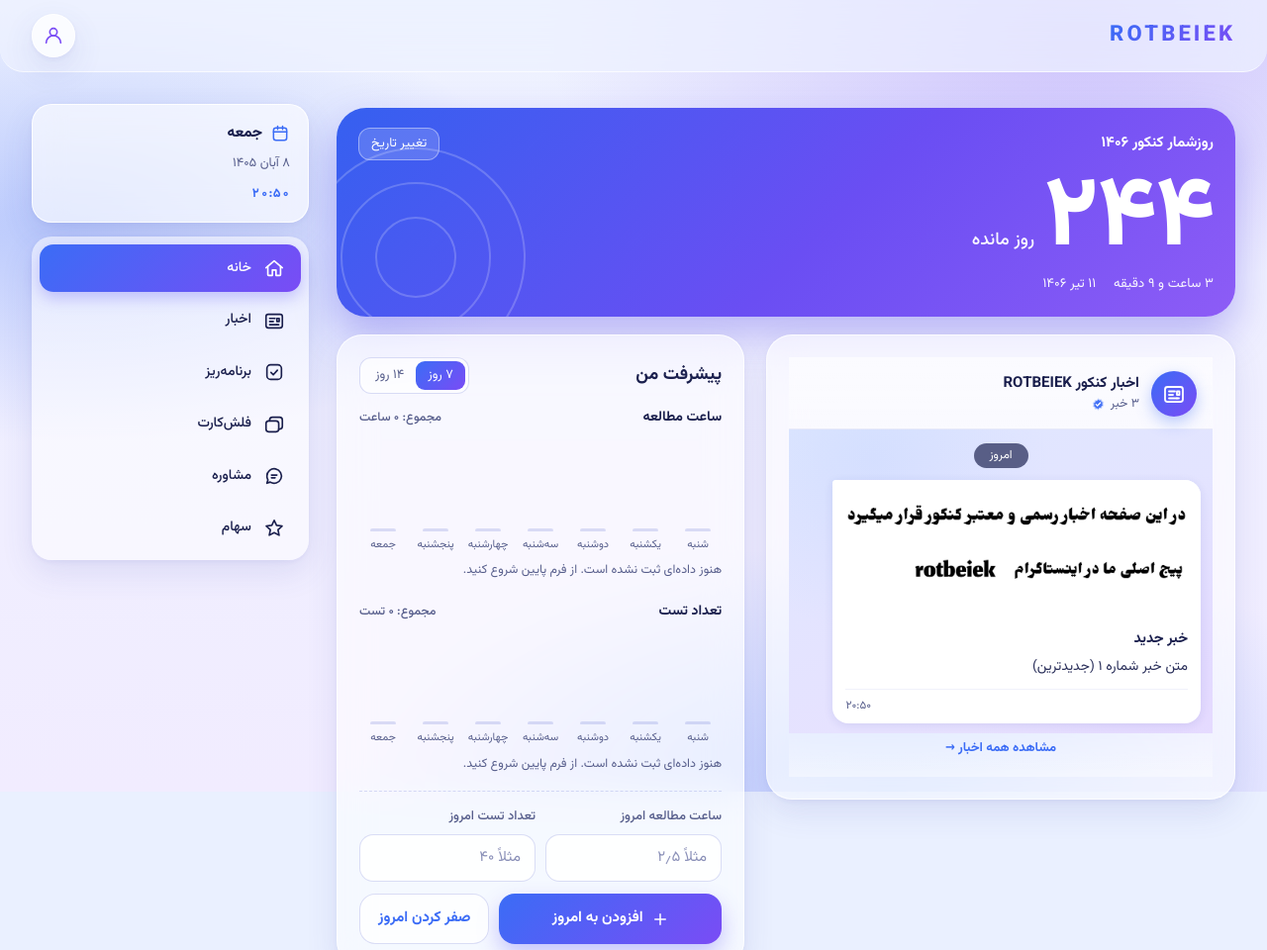
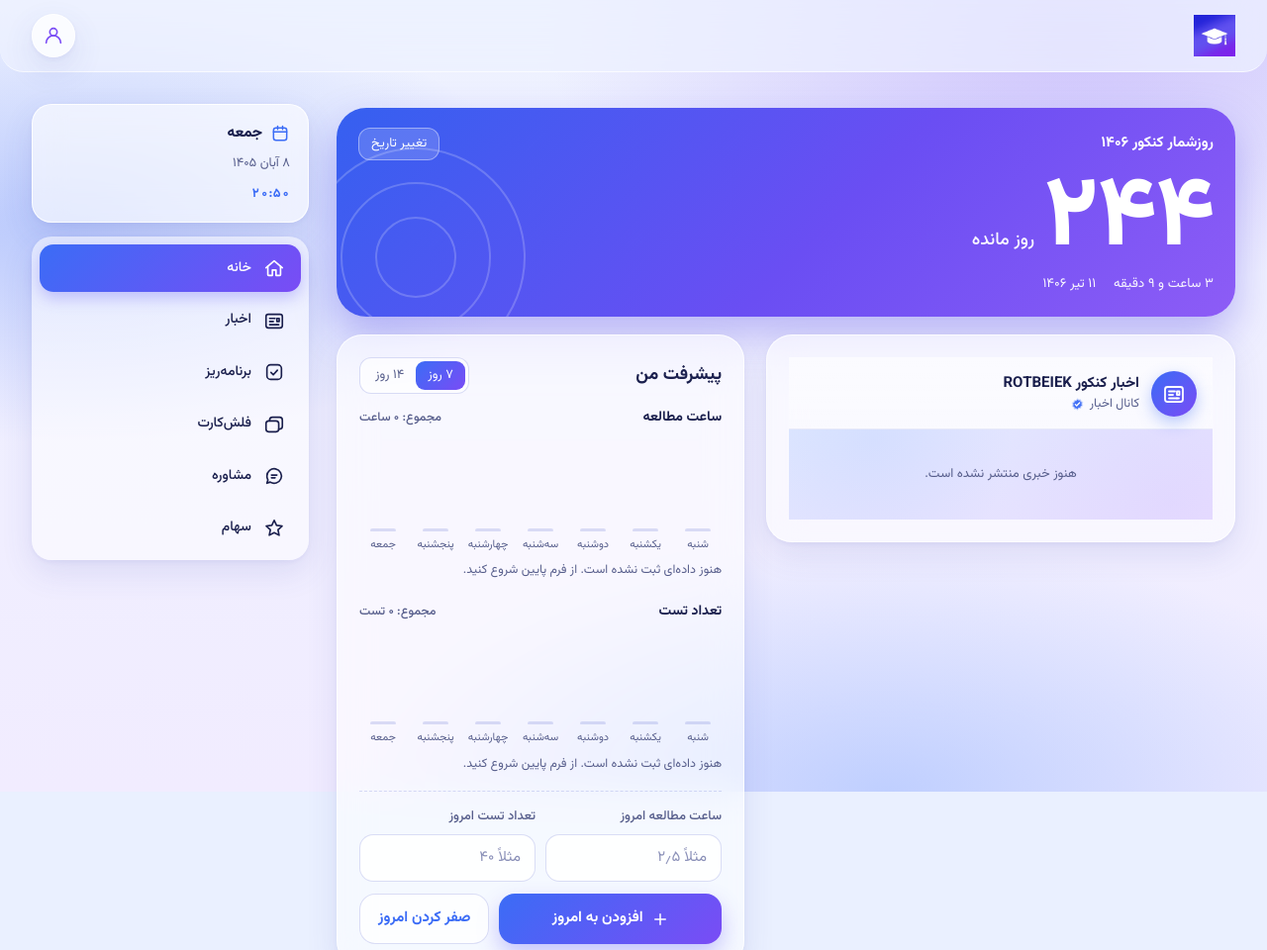
Before and after one commit to emthani/rotbeiek, a plain HTML site: page index.html in a window 1280 px wide. Shown: the top 960 px of the page at 99% size. Drawn offline with Linux system fonts and the light colour scheme.

Commit message:
Update index.html

```diff
--- a/index.html
+++ b/index.html
@@ -10,8 +10,8 @@
 <meta name="apple-mobile-web-app-title" content="ROTBEIEK">
 <meta name="application-name" content="ROTBEIEK">
 <title>ROTBEIEK</title>
-<link rel="apple-touch-icon" href="i.png">
-<link rel="icon" href="i.png">
+<link rel="apple-touch-icon" href="l.png">
+<link rel="icon" href="l.png">
 <link rel="preconnect" href="https://fonts.googleapis.com">
 <link rel="preconnect" href="https://fonts.gstatic.com" crossorigin>
 <link href="https://fonts.googleapis.com/css2?family=Vazirmatn:wght@400;500;700;800&display=swap" rel="stylesheet">
@@ -94,31 +94,12 @@ button{font:inherit;color:inherit}
   -webkit-backdrop-filter:blur(16px);backdrop-filter:blur(16px);
   border-bottom:1px solid rgba(255,255,255,.7);
 }
-
-/* =========================================================
-   متن لوگو — ROTBEIEK با فونت وزیرمتن و گرادیانت قبلی
-   ========================================================= */
-.brand{
-  display:flex;align-items:center;
-  min-height:44px;
-  background:transparent;
-  padding:0;
-}
-.brand-text{
-  font-family:'Vazirmatn',Tahoma,sans-serif;
-  font-size:22px;
-  font-weight:800;
-  letter-spacing:.14em;
-  direction:ltr;
-  background:var(--grad);
-  -webkit-background-clip:text;
-  background-clip:text;
-  color:transparent;
-  -webkit-text-fill-color:transparent;
-  line-height:1;
-  display:inline-block;
-}
-
+.brand{display:flex;align-items:center;min-height:44px}
+.brand img{height:42px;width:auto;max-width:200px;display:block;object-fit:contain}
+.brand-fallback{
+  font-size:22px;font-weight:800;letter-spacing:.14em;direction:ltr;
+  background:var(--grad);-webkit-background-clip:text;background-clip:text;color:transparent;
+}
 .profile-wrap{position:relative}
 .profile-btn{
   width:44px;height:44px;border-radius:50%;border:1px solid rgba(255,255,255,.9);cursor:pointer;
@@ -282,7 +263,7 @@ dialog.sheet::backdrop{background:rgba(26,31,77,.42);-webkit-backdrop-filter:blu
   box-shadow:0 2px 10px rgba(40,50,150,.10);
   max-width:92%;align-self:flex-start;
 }
-.post img{width:100%;max-height:260px;object-fit:cover;display:block;background:#eef2ff}
+.post img{width:100%;max-height:260px;object-fit:cover;display:block}
 .post .post-body{padding:10px 13px 8px}
 .post h3{font-size:14.5px;font-weight:700;margin-bottom:3px;color:var(--ink)}
 .post p{white-space:pre-line;font-size:14px;line-height:1.9;overflow-wrap:anywhere;color:#2a2f5a}
@@ -547,7 +528,6 @@ dialog.sheet::backdrop{background:rgba(26,31,77,.42);-webkit-backdrop-filter:blu
   .nav-btn{font-size:9.5px;padding:8px 0 6px}
   .datebar{font-size:12px}
   .datebar .db-time{display:none}
-  .brand-text{font-size:18px;letter-spacing:.1em}
 }
 @media (prefers-reduced-motion:reduce){
   *{transition:none!important;animation:none!important;scroll-behavior:auto!important}
@@ -623,7 +603,9 @@ dialog.sheet::backdrop{background:rgba(26,31,77,.42);-webkit-backdrop-filter:blu
 
   <header class="topbar">
     <div class="brand">
-      <span class="brand-text">ROTBEIEK</span>
+      <img src="l.png" alt="ROTBEIEK"
+           onerror="this.hidden=true;document.getElementById('logoFallback').hidden=false;">
+      <span class="brand-fallback" id="logoFallback" hidden>ROTBEIEK</span>
     </div>
 
     <div class="profile-wrap">
@@ -953,15 +935,12 @@ dialog.sheet::backdrop{background:rgba(26,31,77,.42);-webkit-backdrop-filter:blu
 <div class="toast" id="toast" role="status" aria-live="polite"></div>
 
 <script>
-window.ROTBEIEK_NEWS = window.ROTBEIEK_NEWS || [
-  { title:'خبر جدید', text:'متن خبر شماره ۱ (جدیدترین)', image:'1.png', time:'12:00' },
-  { title:'خبر قبلی', text:'متن خبر شماره ۲', image:'2.png', time:'11:00' },
-  { title:'خبر قدیمی‌تر', text:'متن خبر شماره ۳', image:'3.png', time:'10:00' }
-];
-
 (function () {
 'use strict';
 
+/* =========================================================
+   تنظیمات
+   ========================================================= */
 var CONFIG = {
   brand: 'ROTBEIEK',
   adminHandle: '@rotbeiek',
@@ -970,7 +949,7 @@ var CONFIG = {
   examYear: 1406,
   examMonth: 4,
   examDay: 11,
-  newsImageCount: 50,
+  newsImageCount: 20,
   homeNewsLimit: 1
 };
 
@@ -1022,6 +1001,9 @@ var FORMULAS = [
   { s:'chem', t:'ثابت تعادل', f:'K = [C]ᶜ[D]ᵈ / ([A]ᵃ[B]ᵇ)' }
 ];
 
+/* =========================================================
+   ابزارها
+   ========================================================= */
 function $(s, r) { return (r || document).querySelector(s); }
 function $$(s, r) { return Array.prototype.slice.call((r || document).querySelectorAll(s)); }
 var FA = '۰۱۲۳۴۵۶۷۸۹';
@@ -1146,6 +1128,9 @@ function findHolder(token) {
   return null;
 }
 
+/* =========================================================
+   وضعیت
+   ========================================================= */
 var tasks   = store.get('tasks', []);
 var cards   = store.get('cards', []);
 var customF = store.get('formulas', []);
@@ -1164,6 +1149,9 @@ var consult = { kind:null, plan:null, advisor:null, q:3 };
 var shownOrder = null;
 var currentTab = 'home';
 
+/* =========================================================
+   پاک‌سازی داده‌های معیوب قبلی
+   ========================================================= */
 (function sanitize() {
   var changed = false;
   tasks = (Array.isArray(tasks) ? tasks : []).map(function (t) {
@@ -1205,6 +1193,9 @@ var currentTab = 'home';
   }
 })();
 
+/* =========================================================
+   ناوبری
+   ========================================================= */
 function showTab(name) {
   currentTab = name;
   $$('.page').forEach(function (p) { p.hidden = p.id !== 'page-' + name; });
@@ -1226,6 +1217,9 @@ function showTab(name) {
   } catch (e) { console.error('render:', e); }
 }
 
+/* =========================================================
+   تقویم
+   ========================================================= */
 function updateDateBar() {
   var now = new Date();
   var week = fWeekLong.format(now);
@@ -1236,6 +1230,9 @@ function updateDateBar() {
   ['#dbTime', '#dbTimeSide'].forEach(function (s) { var el = $(s); if (el) el.textContent = time; });
 }
 
+/* =========================================================
+   تبدیل تاریخ شمسی به میلادی
+   ========================================================= */
 function jalaliToGregorian(jy, jm, jd) {
   var gy = (jy <= 979) ? 621 : 1600;
   jy -= (jy <= 979) ? 0 : 979;
@@ -1284,6 +1281,9 @@ function updateCountdown() {
   $('#cdDate').textContent = fLong.format(examDate());
 }
 
+/* =========================================================
+   اخبار
+   ========================================================= */
 function newsImageByIndex(idx) {
   var n = idx + 1;
   if (n > CONFIG.newsImageCount) return '';
@@ -1309,8 +1309,8 @@ function newsList() {
   }).filter(Boolean).sort(function (a, b) {
     var pa = a.pinned ? 1 : 0, pb = b.pinned ? 1 : 0;
     if (pa !== pb) return pb - pa;
-    if (a._i !== b._i) return a._i - b._i;
-    return b._d - a._d;
+    if (a._d.getTime() !== b._d.getTime()) return b._d - a._d;
+    return b._i - a._i;
   });
 }
 function dayLabel(d) {
@@ -1326,7 +1326,7 @@ function postHTML(n) {
   var img = n._img || '';
   return '<article class="post' + (img ? ' has-img' : '') + '">' +
     (img ? '<img src="' + esc(img) + '" alt="" loading="lazy" referrerpolicy="no-referrer" ' +
-      'onerror="this.style.display=\'none\';">' : '') +
+      'onerror="this.parentNode.classList.remove(\'has-img\');this.remove()">' : '') +
     '<div class="post-body">' +
     (n.pinned ? '<span class="pin">' + ico('pin', 'sm') + 'پین‌شده</span>' : '') +
     (n.title ? '<h3>' + esc(n.title) + '</h3>' : '') +
@@ -1375,6 +1375,9 @@ function renderNews(id) {
 }
 function renderAllNews() { renderNews('news-home'); renderNews('news-news'); }
 
+/* =========================================================
+   پروفایل
+   ========================================================= */
 function closeMenu() {
   var m = $('#profileMenu');
   if (m && !m.hidden) {
@@ -1403,6 +1406,9 @@ function renderGreet() {
   if (profile.name) g.textContent = 'سلام ' + profile.name;
 }
 
+/* =========================================================
+   خانه — نمودارها و تسک‌ها
+   ========================================================= */
 function lastDays(n) {
   var out = [], base = new Date();
   base.setHours(0, 0, 0, 0);
@@ -1516,6 +1522,9 @@ function renderHome() {
   renderHomeTasks();
 }
 
+/* =========================================================
+   برنامه‌ریز
+   ========================================================= */
 function renderPlanner() {
   var counts = {
     all: tasks.length,
@@ -1549,6 +1558,9 @@ function renderPlanner() {
   box.innerHTML = '<ul class="tasks">' + list.map(function (t) { return taskItem(t, false); }).join('') + '</ul>';
 }
 
+/* =========================================================
+   فلش‌کارت
+   ========================================================= */
 var PALETTE = [
   ['#3b6cf6', '#6fa0ff'], ['#7a4cf5', '#b79bff'], ['#2f6fd0', '#4aa6e0'],
   ['#5b5ff0', '#9a7bff'], ['#1f7a96', '#5a8cf0'], ['#6a4ef3', '#3b6cf6']
@@ -1644,6 +1656,9 @@ function renderDeck(d) {
     }).join('') + '</div>' : '');
 }
 
+/* =========================================================
+   بانک فرمول
+   ========================================================= */
 function renderFormulas() {
   var chips = [['all', 'همه'], ['math', 'ریاضی'], ['physics', 'فیزیک'], ['chem', 'شیمی'], ['mine', 'افزوده‌های من']];
   var chipsBox = $('#fChips');
@@ -1681,6 +1696,9 @@ function renderFormulas() {
   }).join('');
 }
 
+/* =========================================================
+   مشاوره
+   ========================================================= */
 function getPlan(id) {
   for (var i = 0; i < PLANS.length; i++) if (PLANS[i].id === id) return PLANS[i];
   return null;
@@ -1915,6 +1933,9 @@ function confirmShares() {
   toast('رسید برای خرید با سهام آماده شد. آن را به ادمین بفرستید.');
 }
 
+/* =========================================================
+   سهام
+   ========================================================= */
 function renderShares() {
   var box = $('#supportersCard');
   if (!box) return;
@@ -1958,6 +1979,11 @@ function lookupToken(raw) {
     '. موجودی سهام: ' + fmt(Number(found.shares) || 0);
 }
 
+/* =========================================================
+   فرم‌ها — listenerهای مستقیم (نه delegation)
+   ========================================================= */
+
+// ---- ثبت مطالعه ----
 var logForm = $('#logForm');
 if (logForm) {
   logForm.addEventListener('submit', function (e) {
@@ -1982,6 +2008,7 @@ if (logForm) {
   });
 }
 
+// ---- تسک جدید ----
 var taskForm = $('#taskForm');
 if (taskForm) {
   taskForm.addEventListener('submit', function (e) {
@@ -2010,6 +2037,7 @@ if (taskForm) {
   });
 }
 
+// ---- فلش‌کارت جدید ----
 var cardForm = $('#cardForm');
 if (cardForm) {
   cardForm.addEventListener('submit', function (e) {
@@ -2030,6 +2058,7 @@ if (cardForm) {
   });
 }
 
+// ---- جستجوی فرمول ----
 var fSearch = $('#fSearch');
 if (fSearch) {
   fSearch.addEventListener('input', function () {
@@ -2038,6 +2067,7 @@ if (fSearch) {
   });
 }
 
+// ---- افزودن فرمول ----
 var fForm = $('#fForm');
 if (fForm) {
   fForm.addEventListener('submit', function (e) {
@@ -2054,6 +2084,7 @@ if (fForm) {
   });
 }
 
+// ---- تنظیمات پروفایل ----
 var settingsForm = $('#settingsForm');
 if (settingsForm) {
   settingsForm.addEventListener('submit', function (e) {
@@ -2081,6 +2112,7 @@ if (settingsForm) {
   });
 }
 
+// ---- جستجوی توکن ----
 var tokenForm = $('#tokenForm');
 if (tokenForm) {
   tokenForm.addEventListener('submit', function (e) {
@@ -2089,6 +2121,7 @@ if (tokenForm) {
   });
 }
 
+// ---- تاریخ کنکور ----
 var examInput = $('#examInput');
 if (examInput) {
   examInput.addEventListener('change', function () {
@@ -2100,9 +2133,17 @@ if (examInput) {
   });
 }
 
+/* =========================================================
+   Delegation برای دکمه‌های data-action
+   ========================================================= */
 document.addEventListener('click', function (e) {
+  // منوی پروفایل
   if (!$('#profileMenu').hidden && !e.target.closest('.profile-wrap')) closeMenu();
+
+  // بستن دیالوگ با کلیک پس‌زمینه
   if (e.target.tagName === 'DIALOG' && e.target.open) { closeDlg(e.target); return; }
+
+  // دکمه‌های submit فرم‌ها را نادیده بگیر (خودشان listener جدا دارند)
   if (e.target.closest('button[type="submit"]')) return;
 
   var el = e.target.closest('[data-action]');
@@ -2117,6 +2158,7 @@ document.addEventListener('click', function (e) {
       case 'open-settings': openSettings(); break;
       case 'premium': closeMenu(); toast('به زودی'); break;
       case 'close-dialog': closeDlg(el.closest('dialog')); break;
+
       case 'toggle-exam': {
         var box = $('#examEdit');
         box.hidden = !box.hidden;
@@ -2130,6 +2172,7 @@ document.addEventListener('click', function (e) {
         renderCharts();
         toast('اطلاعات امروز صفر شد.');
         break;
+
       case 'toggle-task': {
         var t = null;
         for (var i = 0; i < tasks.length; i++) if (tasks[i].id === id) { t = tasks[i]; break; }
@@ -2145,6 +2188,7 @@ document.addEventListener('click', function (e) {
         renderPlanner();
         break;
       case 'task-filter': taskFilter = id; renderPlanner(); break;
+
       case 'open-deck':
         openDeck = normalizeTopic(id);
         cardIdx = 0;
@@ -2188,6 +2232,7 @@ document.addEventListener('click', function (e) {
         renderCards();
         break;
       }
+
       case 'open-formulas':
         renderFormulas();
         openDlg($('#formulaDlg'));
@@ -2198,6 +2243,7 @@ document.addEventListener('click', function (e) {
         store.set('formulas', customF);
         renderFormulas();
         break;
+
       case 'pick-kind':
         if (id === 'exam') { toast('به زودی'); break; }
         consult.kind = id;
@@ -2259,13 +2305,18 @@ document.addEventListener('keydown', function (e) {
   if (e.key === 'Escape') closeMenu();
 });
 
+/* =========================================================
+   جلوگیری از زوم/سلکت/راست‌کلیک (رفرش آزاد)
+   ========================================================= */
 document.addEventListener('wheel', function (e) {
   if (e.ctrlKey) e.preventDefault();
 }, { passive:false });
 
 document.addEventListener('keydown', function (e) {
+  // اجازه به F5 و Ctrl+R
   if (e.key === 'F5') return;
   if ((e.ctrlKey || e.metaKey) && e.key.toLowerCase() === 'r') return;
+  // جلوگیری از زوم
   if ((e.ctrlKey || e.metaKey) && ['+', '-', '=', '0'].indexOf(e.key) !== -1) {
     e.preventDefault();
   }
@@ -2284,6 +2335,9 @@ document.addEventListener('contextmenu', function (e) {
   e.preventDefault();
 });
 
+/* =========================================================
+   شروع
+   ========================================================= */
 $('#taskDate').value = todayKey();
 $('#examInput').min = todayKey();
 updateDateBar();
@@ -2293,6 +2347,9 @@ setInterval(function () {
   updateDateBar();
 }, 30000);
 
+/* =========================================================
+   PWA — نصب و Service Worker
+   ========================================================= */
 var deferredPrompt = null;
 var installBanner = $('#installBanner');
 
@@ -2352,11 +2409,12 @@ window.addEventListener('appinstalled', function () {
   toast('ROTBEIEK نصب شد. 🎉');
 });
 
+// ثبت Service Worker (inline — بدون فایل جداگانه)
 if ('serviceWorker' in navigator) {
   window.addEventListener('load', function () {
     var swCode = [
-      "var CACHE='rotbeiek-v8';",
-      "var ASSETS=['./','./index.html','./i.png'];",
+      "var CACHE='rotbeiek-v3';",
+      "var ASSETS=['./','./index.html','./l.png'];",
       "self.addEventListener('install',function(e){",
       "  e.waitUntil(caches.open(CACHE).then(function(c){return c.addAll(ASSETS).catch(function(){});}).then(function(){return self.skipWaiting();}));",
       "});",
@@ -2381,7 +2439,9 @@ if ('serviceWorker' in navigator) {
     ].join('\n');
     var blob = new Blob([swCode], { type: 'application/javascript' });
     var url = URL.createObjectURL(blob);
-    navigator.serviceWorker.register(url).catch(function () {});
+    navigator.serviceWorker.register(url).catch(function () {
+      // اگر blob URL پشتیبانی نشد، نادیده بگیر
+    });
   });
 }
 
@@ -2389,6 +2449,7 @@ if (isIOS() && !isStandalone()) {
   setTimeout(showInstallBanner, 2500);
 }
 
+// تزریق inline manifest برای PWA
 (function injectManifest() {
   try {
     var manifest = {
@@ -2404,9 +2465,9 @@ if (isIOS() && !isStandalone()) {
       background_color: '#eaf0ff',
       theme_color: '#5b5ff0',
       icons: [
-        { src: 'i.png', sizes: '192x192', type: 'image/png', purpose: 'any' },
-        { src: 'i.png', sizes: '512x512', type: 'image/png', purpose: 'any' },
-        { src: 'i.png', sizes: '512x512', type: 'image/png', purpose: 'maskable' }
+        { src: 'l.png', sizes: '192x192', type: 'image/png', purpose: 'any' },
+        { src: 'l.png', sizes: '512x512', type: 'image/png', purpose: 'any' },
+        { src: 'l.png', sizes: '512x512', type: 'image/png', purpose: 'maskable' }
       ],
       categories: ['education', 'productivity']
     };
@@ -2416,7 +2477,7 @@ if (isIOS() && !isStandalone()) {
     link.rel = 'manifest';
     link.href = url;
     document.head.appendChild(link);
-  } catch (e) {}
+  } catch (e) { /* ignore */ }
 })();
 
 })();
```
